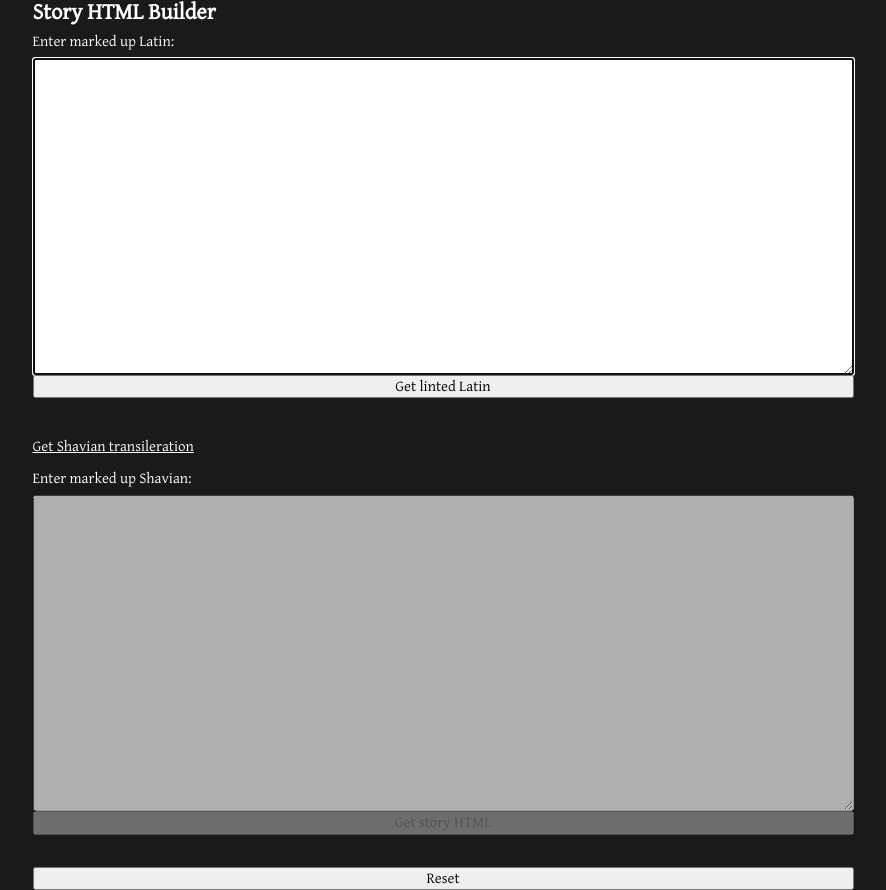
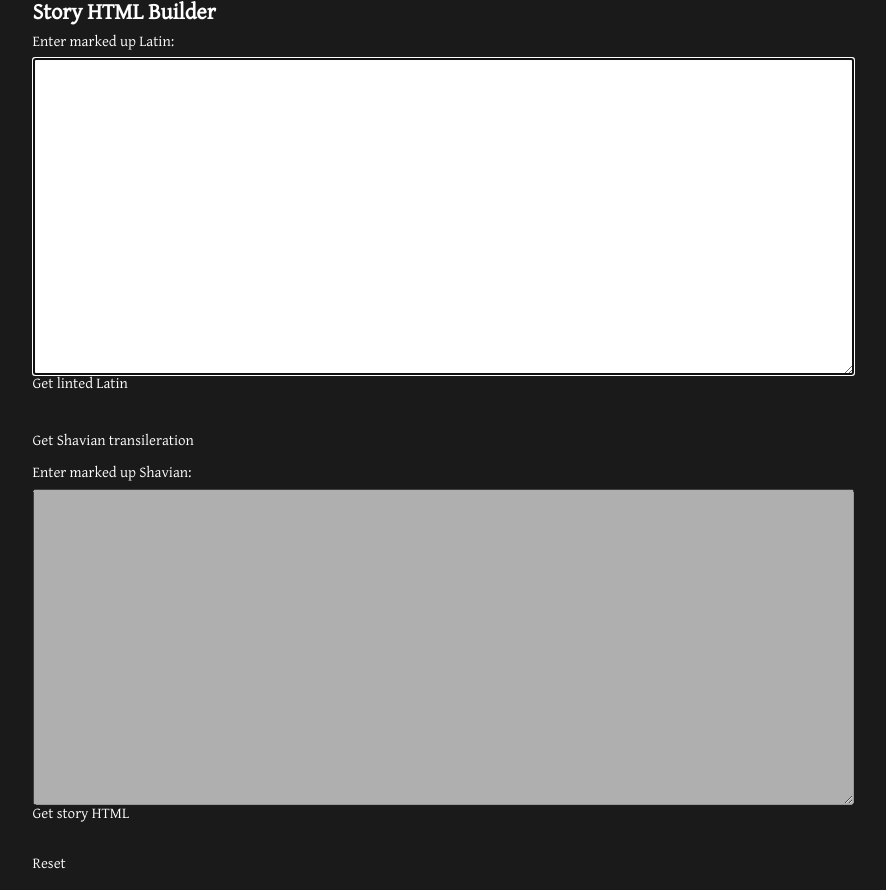
Before and after one commit to seanmturley/shavian-stories, a Next.js app: page /format-story in a window 1280 px wide. Shown: the whole page, without its empty margins (197-1083 px from the left). Built offline with nearby package versions, Linux system fonts and the light colour scheme.

Commit message:
[#43] Add global CSS overrides for anchor and button

```diff
--- a/src/app/(site)/library/[author]/[story]/story.module.css
+++ b/src/app/(site)/library/[author]/[story]/story.module.css
@@ -69,7 +69,6 @@
 
 .story a[href] {
   color: darkgoldenrod;
-  text-decoration: none;
 }
 
 .story span {
--- a/src/app/globals.css
+++ b/src/app/globals.css
@@ -18,3 +18,18 @@ main {
   flex-direction: column;
   align-items: center;
 }
+
+/* Default styling overrides */
+a {
+  color: inherit;
+  text-decoration: none;
+}
+
+button {
+  all: unset;
+  box-sizing: border-box;
+}
+
+button:hover {
+  cursor: pointer;
+}
```
